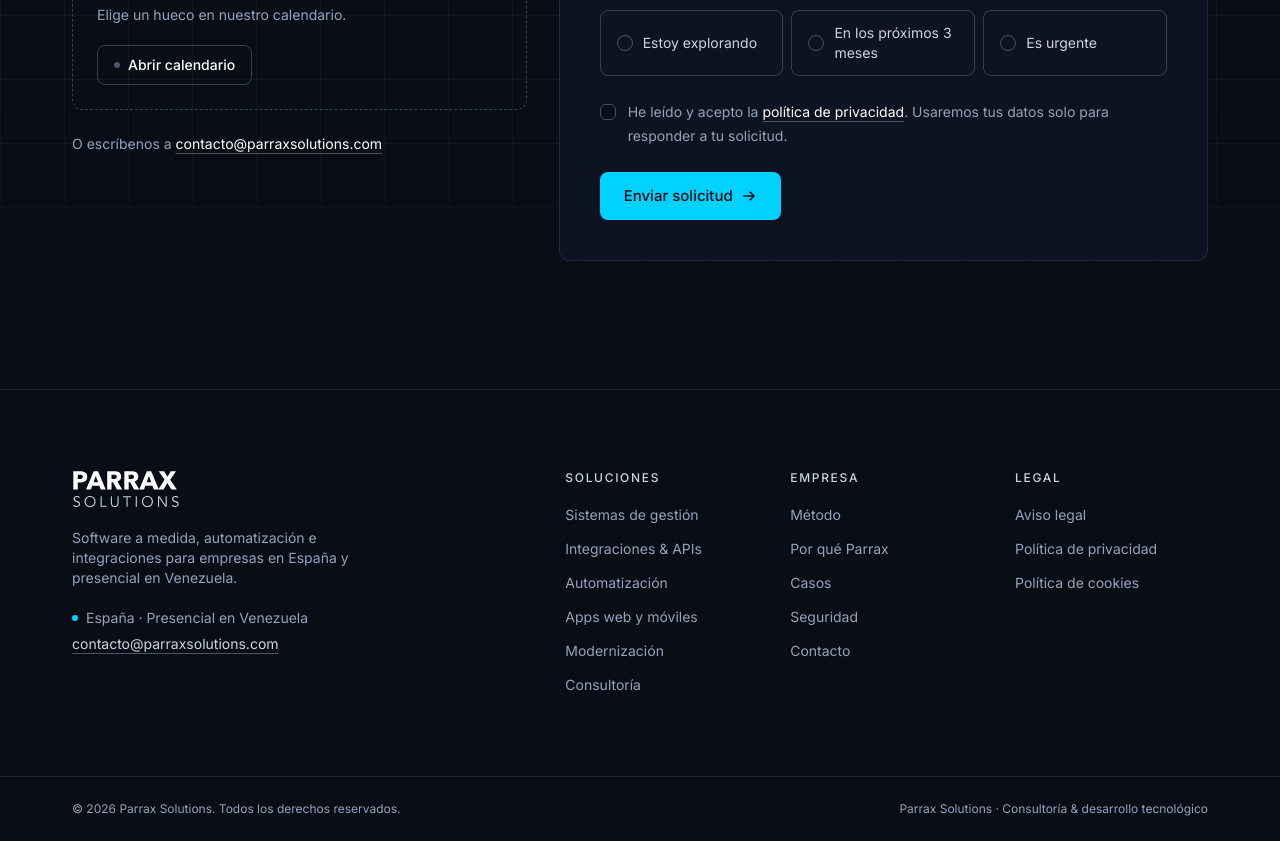
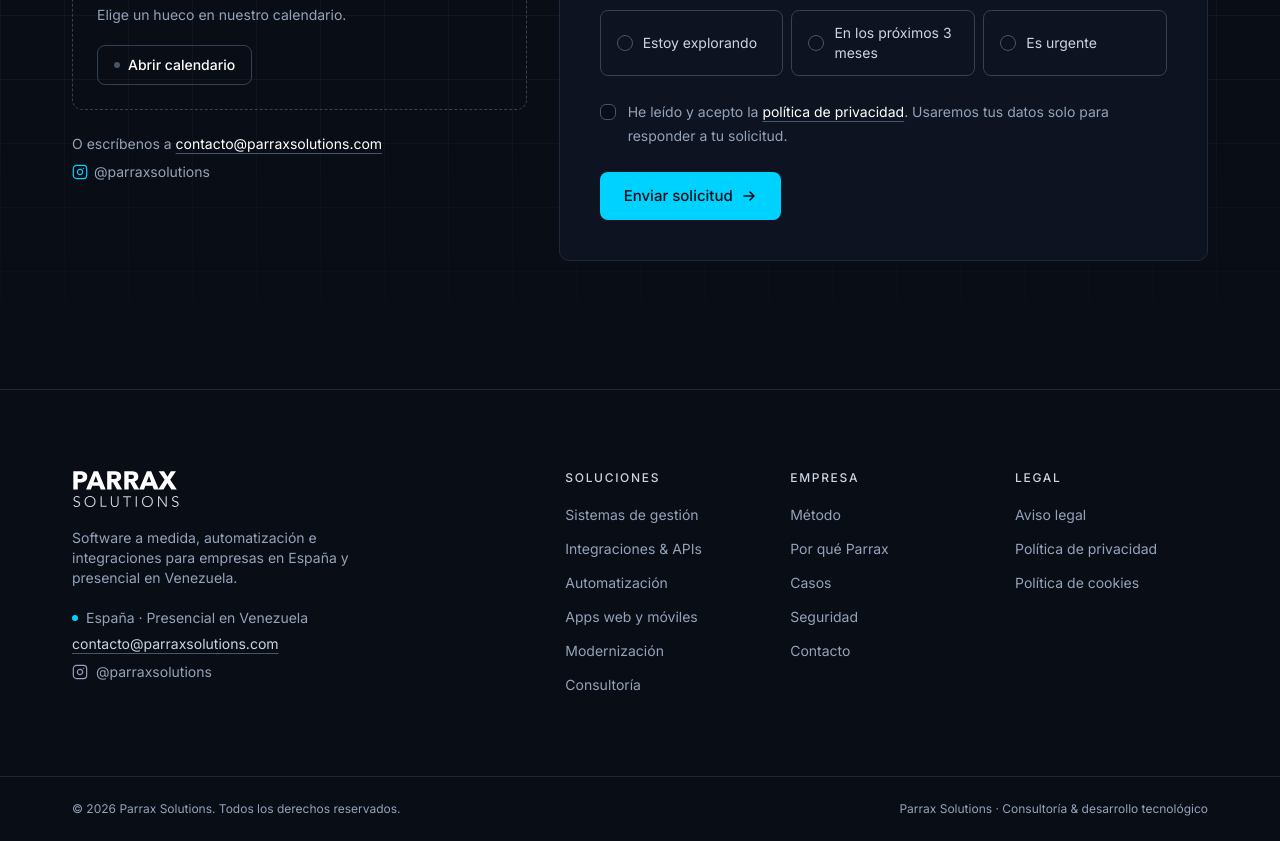
Before and after one commit to Luisparrach22/ParraxSolutions, a Next.js app: page / in a window 1280 px wide. Shown: the part 8920-9761 px from the top of the page. Built offline with nearby package versions, Linux system fonts and the light colour scheme; no server answers.

Commit message:
feat: add Instagram links and enhance mobile responsiveness

```diff
--- a/src/app/globals.css
+++ b/src/app/globals.css
@@ -19,13 +19,16 @@
     scroll-padding-top: calc(var(--nav-h) + 16px);
     -webkit-text-size-adjust: 100%;
     text-rendering: optimizeLegibility;
+    overflow-x: hidden;
+    max-width: 100vw;
   }
 
   body {
     @apply bg-obsidian font-sans text-slate-400 antialiased;
     font-feature-settings: 'cv11', 'ss01';
-    /* Evita scroll lateral en móvil por cualquier elemento decorativo (clip no rompe position: sticky) */
-    overflow-x: clip;
+    /* Evita scroll lateral y rebotes en iOS / Android */
+    overflow-x: hidden;
+    max-width: 100vw;
     -webkit-tap-highlight-color: transparent;
   }
 
--- a/src/components/layout/Footer.tsx
+++ b/src/components/layout/Footer.tsx
@@ -22,6 +22,24 @@ export function Footer({ t, email }: { t: Dictionary['footer']; email: string })
               <Rich text={email} />
             </a>
           </p>
+          {t.instagram && (
+            <p className="mt-2 text-sm text-slate-300">
+              <a
+                href={t.instagram}
+                target="_blank"
+                rel="noopener noreferrer"
+                className="group inline-flex min-h-[44px] items-center gap-2 text-xs sm:text-sm text-slate-400 transition-colors hover:text-white sm:min-h-0"
+                aria-label="Instagram de Parrax Solutions"
+              >
+                <svg className="h-4 w-4 shrink-0 transition-transform group-hover:scale-110 group-hover:text-node" viewBox="0 0 24 24" fill="none" stroke="currentColor" strokeWidth="1.8" strokeLinecap="round" strokeLinejoin="round" aria-hidden="true">
+                  <rect x="2" y="2" width="20" height="20" rx="5" ry="5" />
+                  <path d="M16 11.37A4 4 0 1 1 12.63 8 4 4 0 0 1 16 11.37z" />
+                  <line x1="17.5" y1="6.5" x2="17.51" y2="6.5" />
+                </svg>
+                <span>{t.instagramHandle || '@parraxsolutions'}</span>
+              </a>
+            </p>
+          )}
         </div>
 
         <div className="grid grid-cols-2 gap-8 sm:grid-cols-3 md:col-span-7 md:col-start-6">
@@ -43,7 +61,7 @@ export function Footer({ t, email }: { t: Dictionary['footer']; email: string })
       </div>
 
       <div className="border-t border-obsidian-line">
-        <div className="container-x flex flex-col gap-3 py-6 text-xs text-slate-400 md:flex-row md:items-center md:justify-between">
+        <div className="container-x flex flex-col gap-3 py-6 pb-24 text-xs text-slate-400 sm:pb-6 md:flex-row md:items-center md:justify-between">
           <p>
             © {year} Parrax Solutions. {t.rights}
           </p>
--- a/src/components/layout/Navbar.tsx
+++ b/src/components/layout/Navbar.tsx
@@ -280,6 +280,22 @@ export function Navbar({ t, a11y }: NavbarProps) {
                 contacto@parraxsolutions.com
               </a>
             </p>
+            <p className="mt-3 text-center">
+              <a
+                href="https://instagram.com/parraxsolutions"
+                target="_blank"
+                rel="noopener noreferrer"
+                className="inline-flex min-h-[44px] items-center gap-2 text-xs font-medium text-slate-400 transition-colors hover:text-white"
+                aria-label="Instagram @parraxsolutions"
+              >
+                <svg className="h-4 w-4 shrink-0 text-node" viewBox="0 0 24 24" fill="none" stroke="currentColor" strokeWidth="1.8" strokeLinecap="round" strokeLinejoin="round" aria-hidden="true">
+                  <rect x="2" y="2" width="20" height="20" rx="5" ry="5" />
+                  <path d="M16 11.37A4 4 0 1 1 12.63 8 4 4 0 0 1 16 11.37z" />
+                  <line x1="17.5" y1="6.5" x2="17.51" y2="6.5" />
+                </svg>
+                <span>Instagram: @parraxsolutions</span>
+              </a>
+            </p>
           </div>
         </div>
       </div>
--- a/src/components/sections/Contact.tsx
+++ b/src/components/sections/Contact.tsx
@@ -53,16 +53,32 @@ export function Contact({ t }: { t: Dictionary['contact'] }) {
             )}
           </Reveal>
 
-          <p className="mt-6 text-sm text-slate-400">
-            {t.directEmail}{' '}
-            <a href={`mailto:${plain(t.email)}`} className="text-white underline decoration-slate-600 underline-offset-4 hover:decoration-node">
-              <Rich text={t.email} />
+          <div className="mt-6 flex flex-wrap items-center gap-x-6 gap-y-2 text-sm text-slate-400">
+            <p>
+              {t.directEmail}{' '}
+              <a href={`mailto:${plain(t.email)}`} className="text-white underline decoration-slate-600 underline-offset-4 hover:decoration-node">
+                <Rich text={t.email} />
+              </a>
+            </p>
+            <a
+              href="https://instagram.com/parraxsolutions"
+              target="_blank"
+              rel="noopener noreferrer"
+              className="inline-flex min-h-[44px] items-center gap-1.5 text-slate-400 transition-colors hover:text-white sm:min-h-0"
+              aria-label="Instagram de Parrax Solutions"
+            >
+              <svg className="h-4 w-4 shrink-0 text-node" viewBox="0 0 24 24" fill="none" stroke="currentColor" strokeWidth="1.8" strokeLinecap="round" strokeLinejoin="round" aria-hidden="true">
+                <rect x="2" y="2" width="20" height="20" rx="5" ry="5" />
+                <path d="M16 11.37A4 4 0 1 1 12.63 8 4 4 0 0 1 16 11.37z" />
+                <line x1="17.5" y1="6.5" x2="17.51" y2="6.5" />
+              </svg>
+              <span>@parraxsolutions</span>
             </a>
-          </p>
+          </div>
         </div>
 
         <Reveal delay={100} className="lg:col-span-7">
-          <div className="-mx-2 rounded-lg border border-obsidian-line bg-obsidian-raised sm:mx-0">
+          <div className="rounded-lg border border-obsidian-line bg-obsidian-raised">
             <ContactForm t={t.form} />
           </div>
         </Reveal>
--- a/src/content/es.ts
+++ b/src/content/es.ts
@@ -550,6 +550,8 @@ export const es = {
       },
     ],
     location: 'España · Presencial en Venezuela',
+    instagram: 'https://instagram.com/parraxsolutions',
+    instagramHandle: '@parraxsolutions',
     legalLine: 'Parrax Solutions · Consultoría & desarrollo tecnológico',
     rights: 'Todos los derechos reservados.',
   },
```
